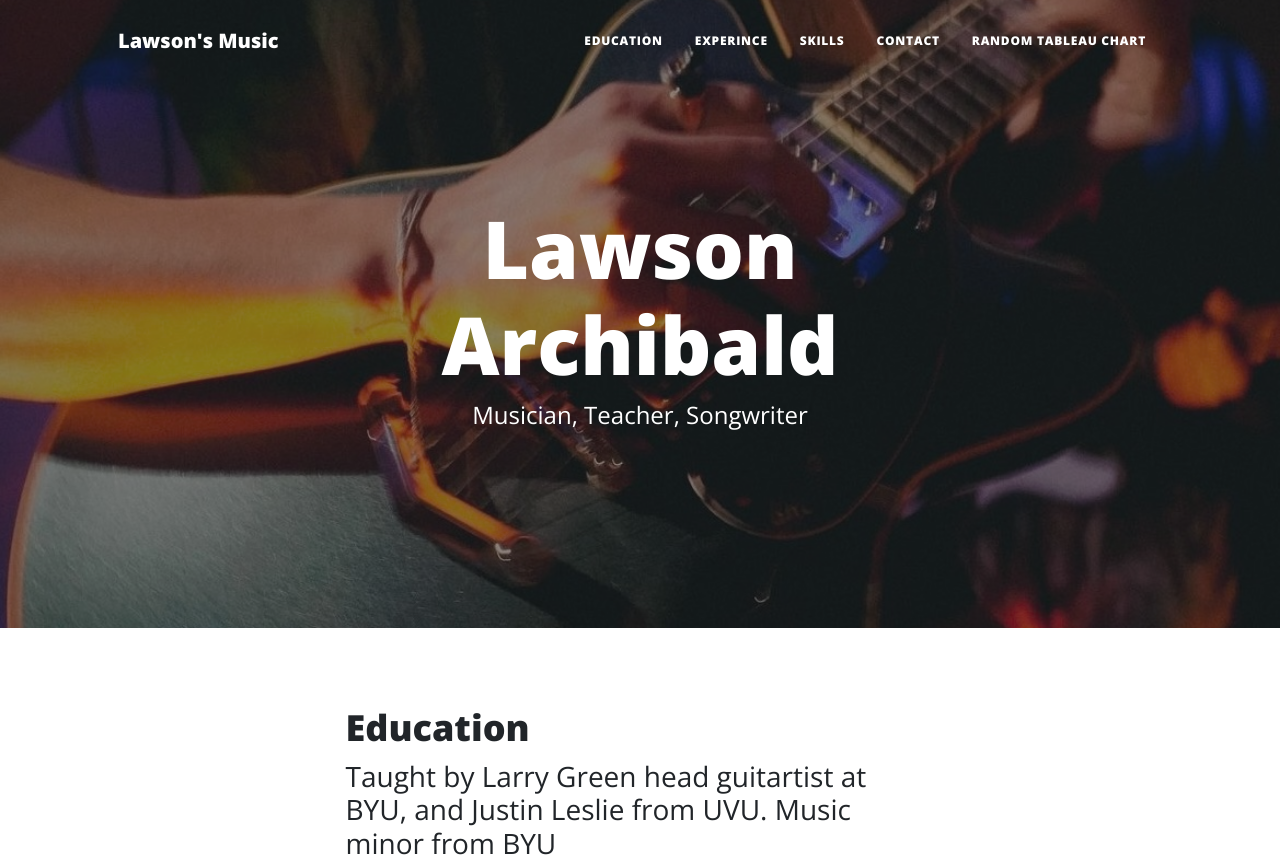
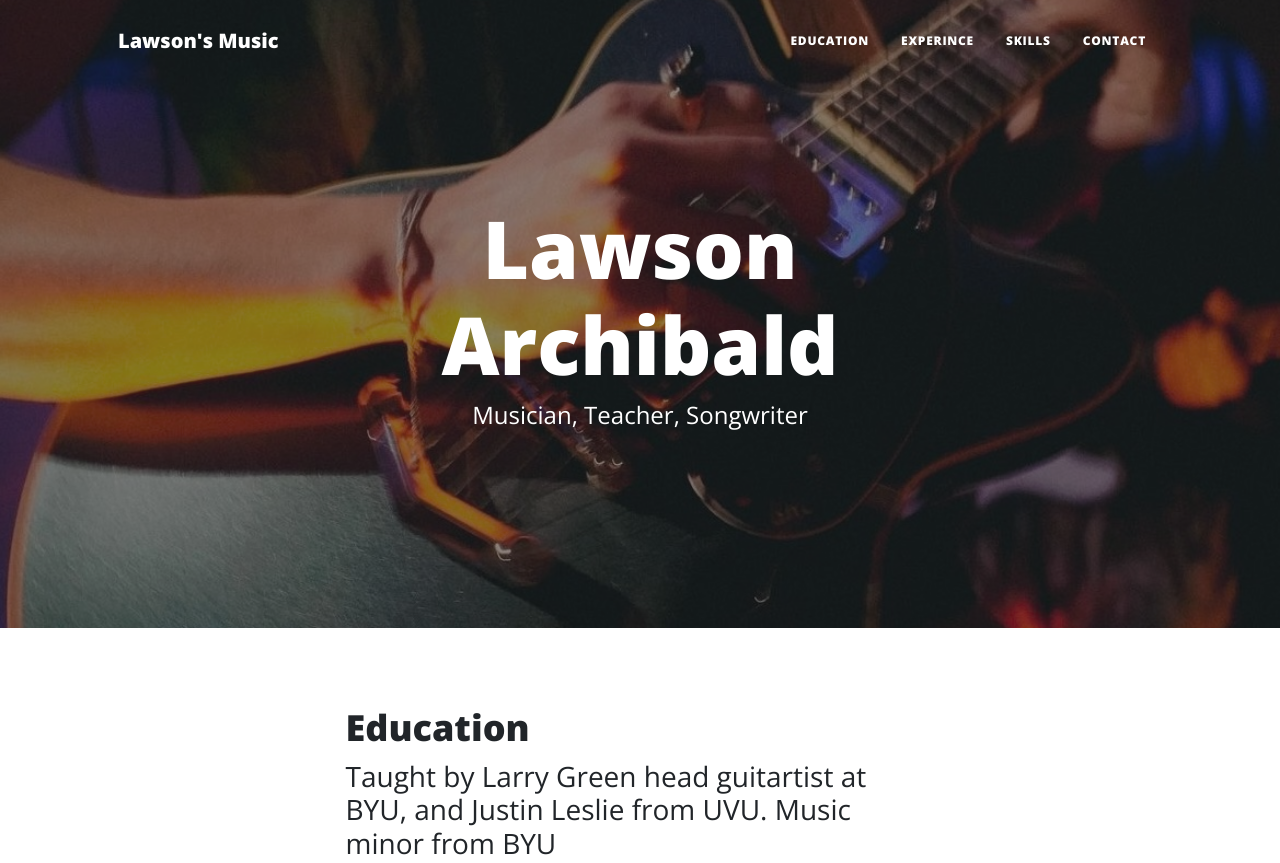
Before and after one commit to lawson127/is201-2, a plain HTML site: page index.html in a window 1280 px wide. Shown: the top 863 px of the page. Drawn offline with nearby package versions, Linux system fonts and the light colour scheme.

Commit message:
Add files via upload

```diff
--- a/index.html
+++ b/index.html
@@ -30,7 +30,6 @@
                         <li class="nav-item"><a class="nav-link px-lg-3 py-3 py-lg-4" href="Experince.html">Experince</a></li>
                         <li class="nav-item"><a class="nav-link px-lg-3 py-3 py-lg-4" href="Skills.html">Skills</a></li>
                         <li class="nav-item"><a class="nav-link px-lg-3 py-3 py-lg-4" href="contact.html">Contact</a></li>
-                        <li class="nav-item"><a class="nav-link px-lg-3 py-3 py-lg-4" href="Random tableau chart.html">Random Tableau Chart</a></li>
                     </ul>
                 </div>
             </div>
```
